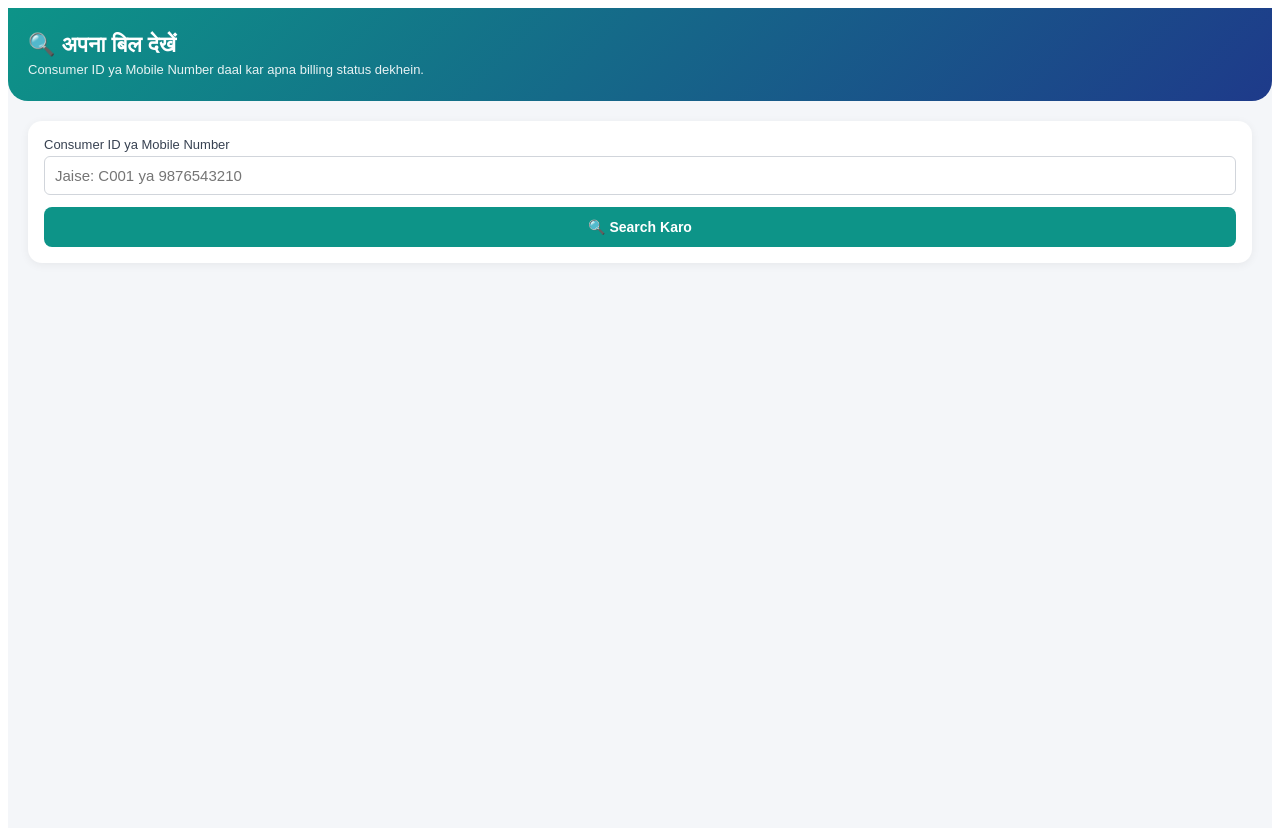
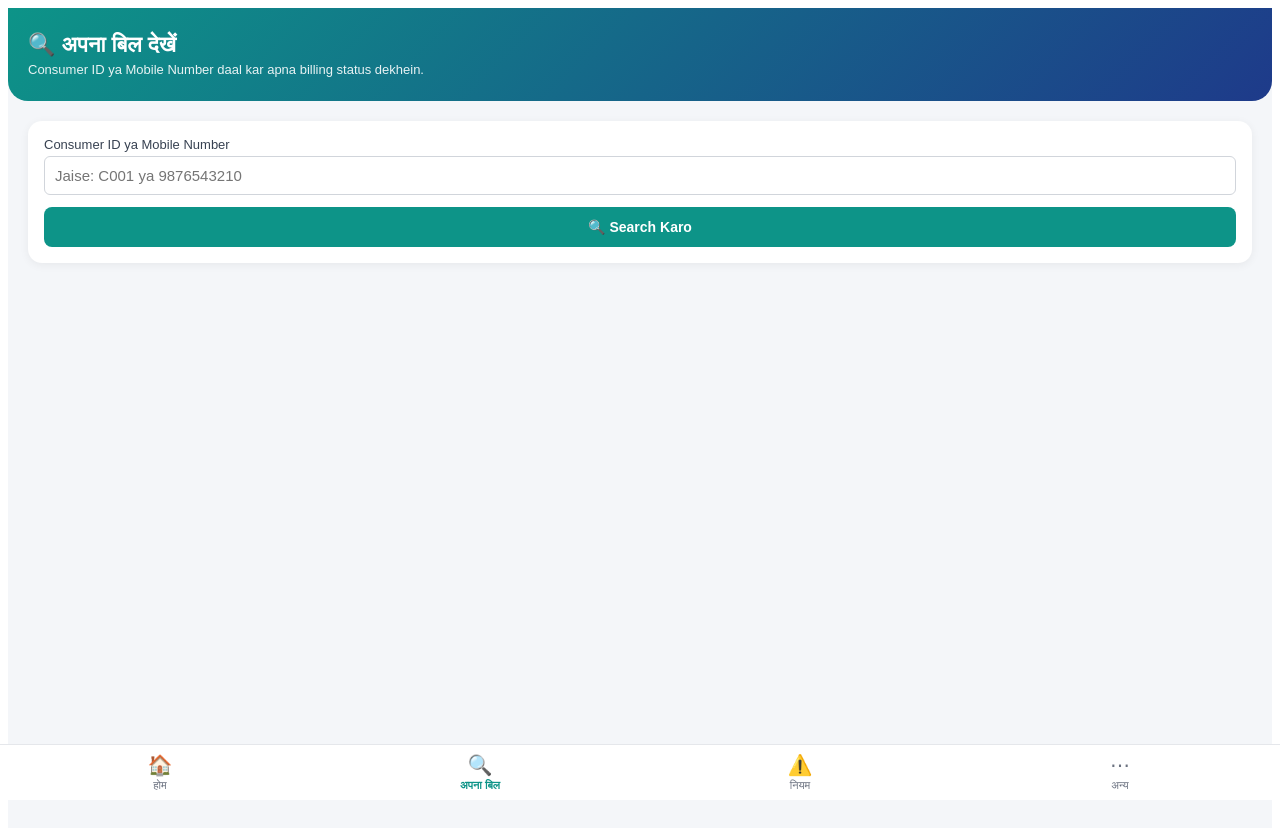
Before and after one commit to jay426647-coder/digital-billing, a Next.js app: page /mybill in a window 1280 px wide. Shown: the top 828 px of the page. Built offline with nearby package versions, Linux system fonts and the light colour scheme.

Commit message:
Update page.jsx

```diff
--- a/app/mybill/page.jsx
+++ b/app/mybill/page.jsx
@@ -5,7 +5,7 @@ import { supabase } from '../../lib/supabaseClient';
 import { formatBillPeriod, getMonthsOverdue, getCurrentCycle } from '../../lib/billUtils';
 import { getLang } from '../../lib/i18n';
 import { theme } from '../../lib/theme';
-
+import BottomNav from '../../components/BottomNav';
 const text = {
   hi: {
     title: 'अपना बिल देखें',
@@ -324,6 +324,7 @@ export default function MyBillPage() {
           <p style={{ color: theme.textMuted }}>{t.noRecordFound}</p>
         )}
       </div>
+      <BottomNav active="mybill" />
     </div>
   );
 }
```
